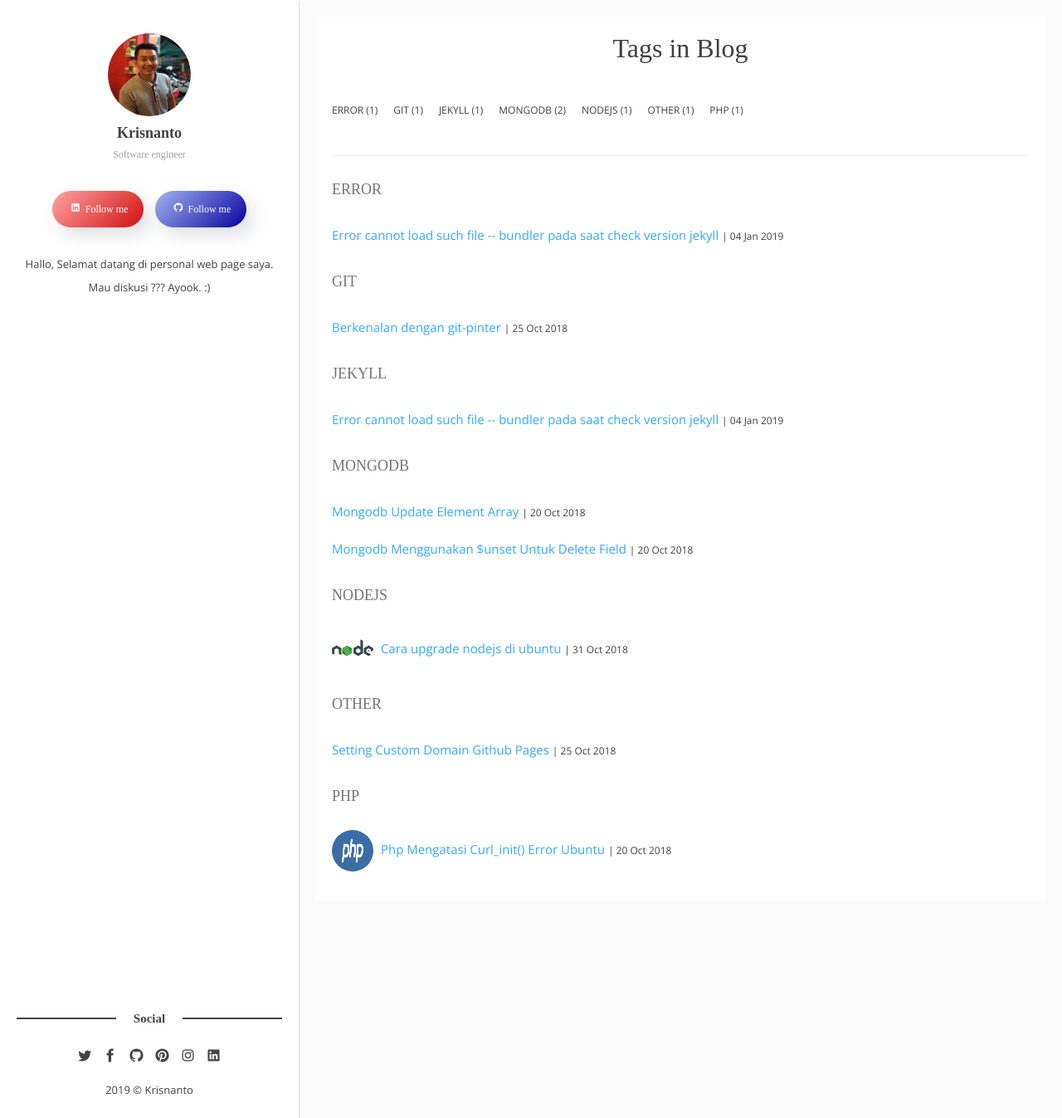
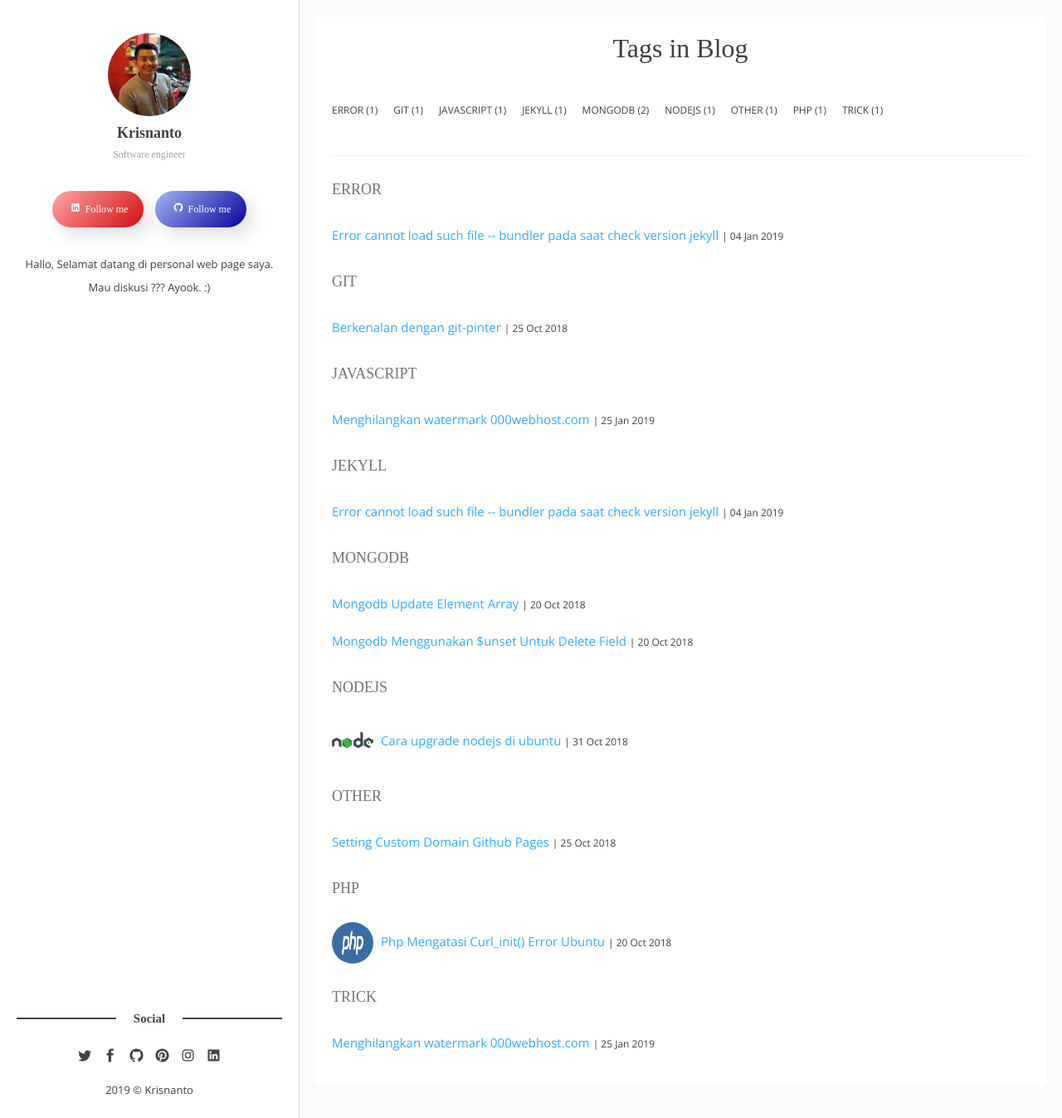
Before and after one commit to otnansirk/_myhistory, a Jekyll site: the page built from tags.html, in a window 1280 px wide and 1347 px high. Shown: the whole window at 83% size. Built offline with Jekyll 4.4.1, drawn with Linux system fonts in a browser that asks for light colours; some web fonts are replaced.

Commit message:
Update 2019-01-25-Menghilangkan-watermark-000webhost.com.md

```diff
--- a/_posts/2019-01-25-Menghilangkan-watermark-000webhost.com.md
+++ b/_posts/2019-01-25-Menghilangkan-watermark-000webhost.com.md
@@ -1,4 +1,13 @@
-Cara menghilangkannya sebenernya cukup simple. kita hanya perlu tahu dimana kode www.000webhost.com itu berada.
+---
+layout : post
+title  : Menghilangkan watermark 000webhost.com
+date   : 2019-01-25,
+tags : ["trick","javascript"]
+categories : trick
+---
+
+
+Cara menghilangkannya sebenernya cukup simple. kita hanya perlu tahu dimana kode 000webhost.com itu berada.
 coba saja buka web kalian yang memiliki watermark 000webhost `lalu ctrl + u` (Di chrome windows). Cari tagnya 000webhost kalau sudah
 Edit file index dan letakkan kode di bawah ini. di paling bawah bagian atas tag `</body>`.
 
```
